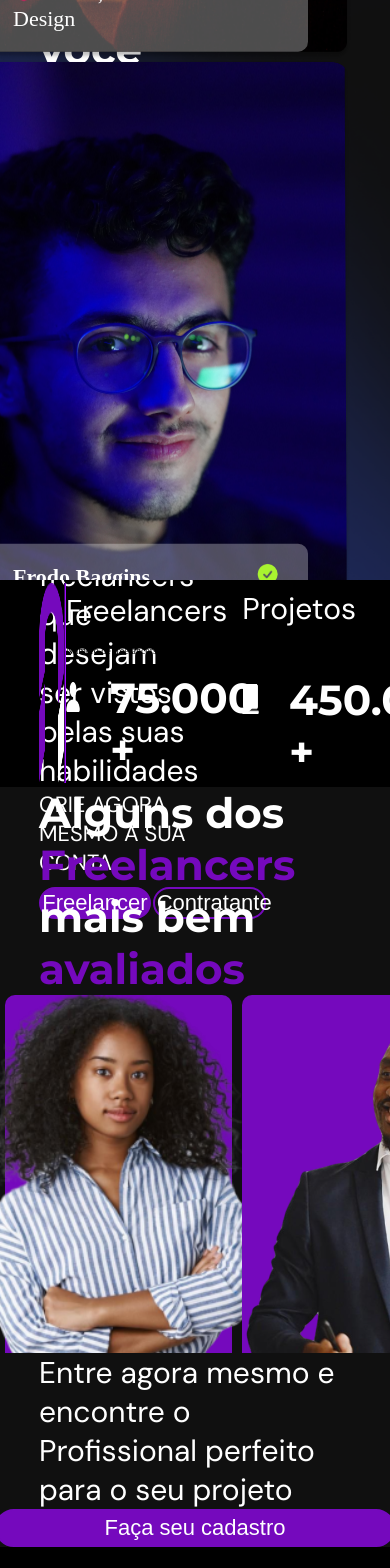
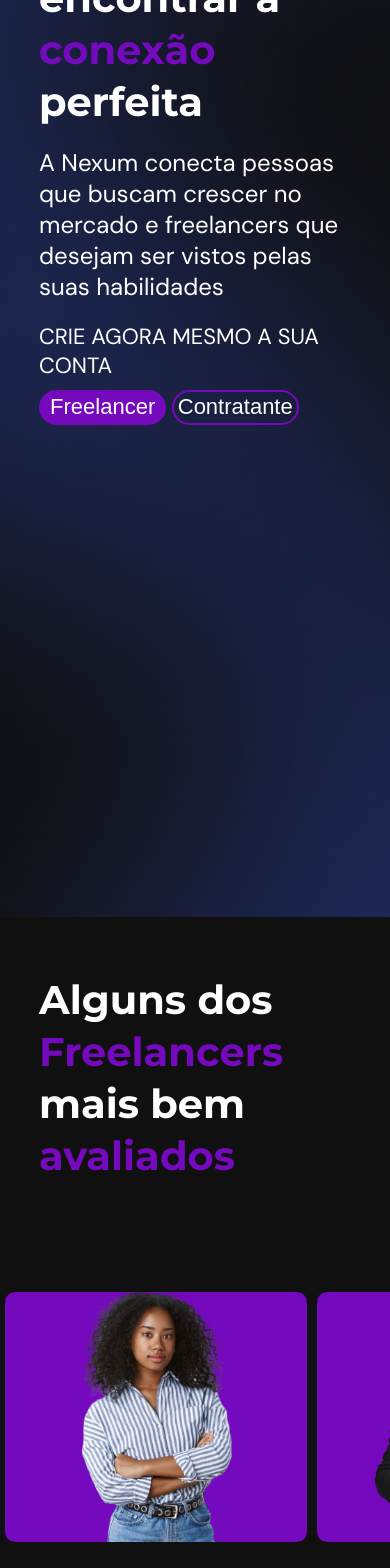
Before and after one commit to GUILHERMEPSANTOS/Nexum, a React (Vite) app in the folder front/: page / in a window 390 px wide. Shown: the part 180-1748 px from the top of the page. Built offline with nearby package versions, Linux system fonts and the light colour scheme.

Commit message:
feat/responsividade

```diff
--- a/front/src/components/Banner/BannerMain/styles.module.scss
+++ b/front/src/components/Banner/BannerMain/styles.module.scss
@@ -1,3 +1,5 @@
+@import "../../../styles/mixins.scss";
+
 .container {
   width: 50%;
   display: flex;
@@ -5,6 +7,19 @@
   justify-content: space-between;
   height: 350px;
   margin: 15% 0;
+
+  @include mobile {
+    width: 100%;
+
+    > h1 > span {
+      font-size: 4rem;
+    }
+
+    > p {
+      font-size: 2.4rem;
+      margin: 20px 0;
+    }
+  }
 }
 
 .buttons {
@@ -25,4 +40,8 @@
   bottom: 10vh;
   overflow: hidden;
   right: 10%;
+
+  @include mobile {
+    display: none;
+  }
 }
--- a/front/src/components/Banner/BannerRanking/styles.module.scss
+++ b/front/src/components/Banner/BannerRanking/styles.module.scss
@@ -1,4 +1,5 @@
-// @import '../../../../styles/variables.scss';
+@import '../../../styles/variables.scss';
+@import '../../../styles/mixins.scss';
 
 .container {
   display: flex;
@@ -8,6 +9,18 @@
   width: 100%;
   height: 90vh;
 
+  @include mobile {
+    > h1 > span {
+      font-size: 4rem;
+      width: 100%;
+
+    }
+
+    height: 130vh;
+
+    width: 100%;
+  }
+
   .buttons {
     width: 400px;
   }
--- a/front/src/components/Banner/styles.module.scss
+++ b/front/src/components/Banner/styles.module.scss
@@ -1,4 +1,6 @@
 @import "../../styles/variables.scss";
+@import "../../styles/mixins.scss";
+
 
 .background {
   width: 100vw;
@@ -17,6 +19,7 @@
   @extend .background;
   background-image: url(../../../assets/imgs/background.png);
   background-size: cover;
+  height: 130vh
 }
 
 .backgroundForm {
--- a/front/src/components/Cards/styles.module.scss
+++ b/front/src/components/Cards/styles.module.scss
@@ -1,21 +1,16 @@
 @import "../../styles/variables.scss";
-
-::-webkit-scrollbar {
-  background: transparent;
-}
-::-webkit-scrollbar-thumb {
-  background: $purple;
-  border-radius: 30px;
-}
-
-::-webkit-scrollbar {
-  width: 10px;
-}
+@import "../../styles/mixins.scss";
 
 .wrapper {
   overflow: hidden;
   width: 100vw;
   overflow-x: scroll;
+
+  @include mobile {
+    > p {
+      font-size: 2.4rem;
+    }
+  }
 
   &::-webkit-scrollbar {
     height: 5px;
@@ -34,6 +29,10 @@
     white-space: nowrap;
     align-self: flex-start;
 
+    @include mobile {
+      width: 400vw;
+    }
+
     > li {
       background-color: $purple;
       display: flex;
@@ -44,6 +43,10 @@
 
       > img {
         height: 100%;
+
+        @include mobile {
+          height: 250px;
+        }
       }
     }
   }
--- a/front/src/components/Header/styles.module.scss
+++ b/front/src/components/Header/styles.module.scss
@@ -1,10 +1,16 @@
 @import "../../styles/variables.scss";
+@import "../../styles/mixins.scss";
+
 .containerEmpty {
   background-color: transparent;
   position: fixed;
   top: 0;
   width: 100vw;
   z-index: 99;
+
+  @include mobile {
+    display: none;
+  }
 
   .navigation {
     width: 80%;
--- a/front/src/components/Info/styles.module.scss
+++ b/front/src/components/Info/styles.module.scss
@@ -1,7 +1,11 @@
 @import "../../styles/variables.scss";
+@import "../../styles/mixins.scss";
 
 .wrapper {
   background-color: $black;
+  @include mobile {
+    display: none;
+  }
 }
 .background {
   background-color: $black;
--- a/front/src/styles/globais.scss
+++ b/front/src/styles/globais.scss
@@ -14,6 +14,18 @@
   background-color: $dark-gray;
 }
 
+::-webkit-scrollbar {
+  background: transparent;
+}
+::-webkit-scrollbar-thumb {
+  background: $purple;
+  border-radius: 30px;
+}
+
+::-webkit-scrollbar {
+  width: 10px;
+}
+
 input {
   background-color: $dark-blue;
   outline: none;
```
